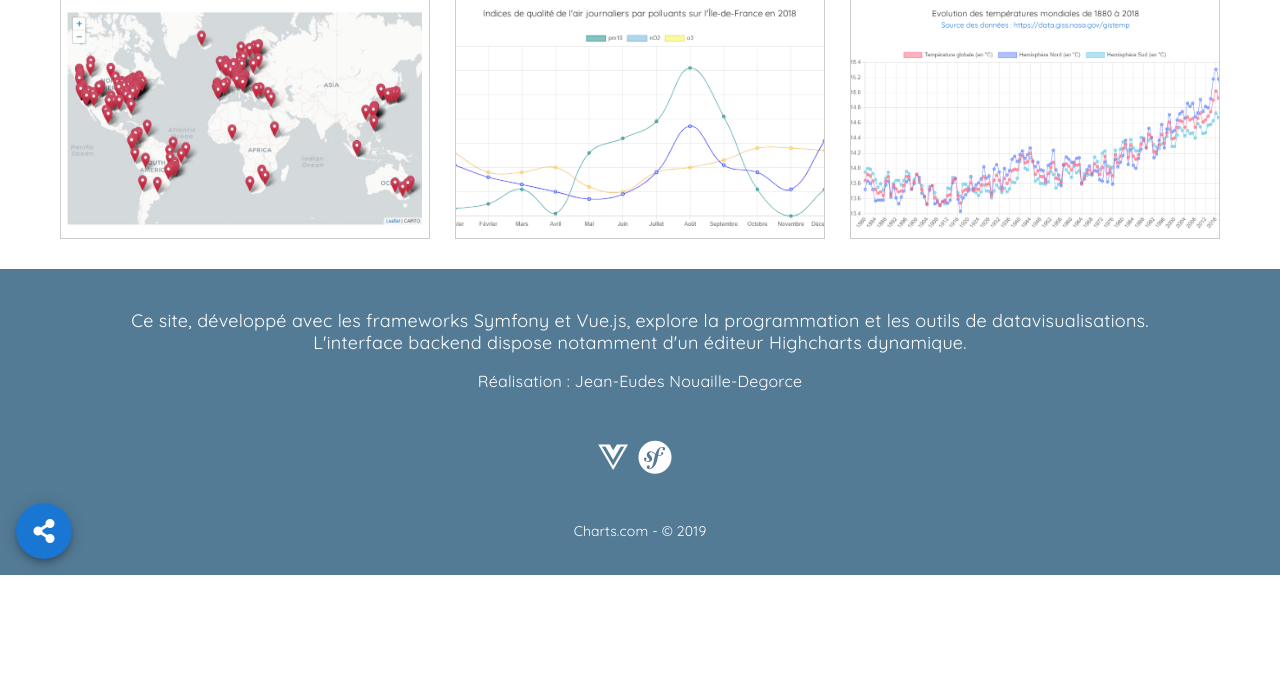
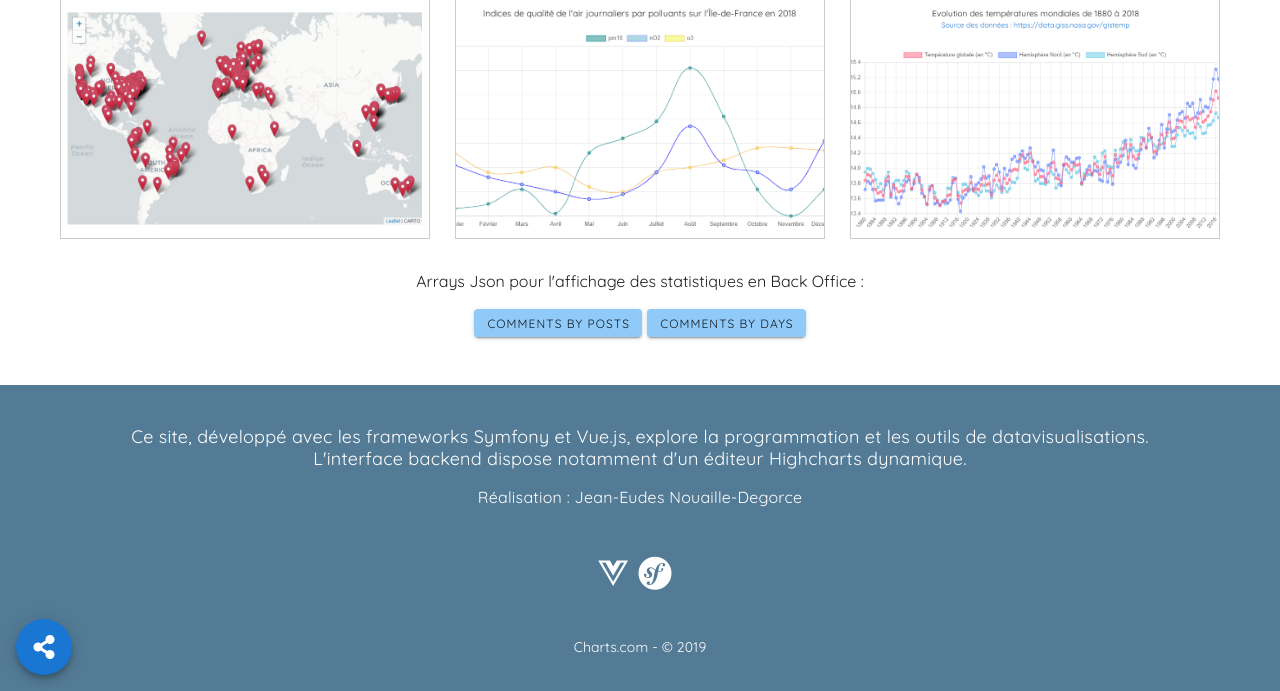
Before and after one commit to JEND-CODES/Graphs-projet-5, a Symfony app: template templates/charts/demos.html.twig in a window 1280 px wide. Shown: the part 921-1612 px from the top of the page. Before the commit the page ends 1496 px from the top, so only its background shows below. Run offline with Twig, Linux system fonts and the light colour scheme; the template is opened without the code that fills it, so the values that code supplies are empty; some libraries are stand-ins or nearby versions.

Commit message:
Buttons to Arrays Json

```diff
--- a/templates/charts/demos.html.twig
+++ b/templates/charts/demos.html.twig
@@ -379,5 +379,14 @@
     </v-layout>
 </v-container>
 
+<div class="mt-12 text-center">
+
+    <p>Arrays Json pour l'affichage des statistiques en Back Office :</p>
+
+        <v-btn small color="blue lighten-3" href="{{ path('highchartSQL3') }}">Comments by posts</v-btn>
+
+        <v-btn small color="blue lighten-3" href="{{ path('highchartSQL2') }}">Comments by days</v-btn>
+
+</div>
 
 {% endblock %}
```
